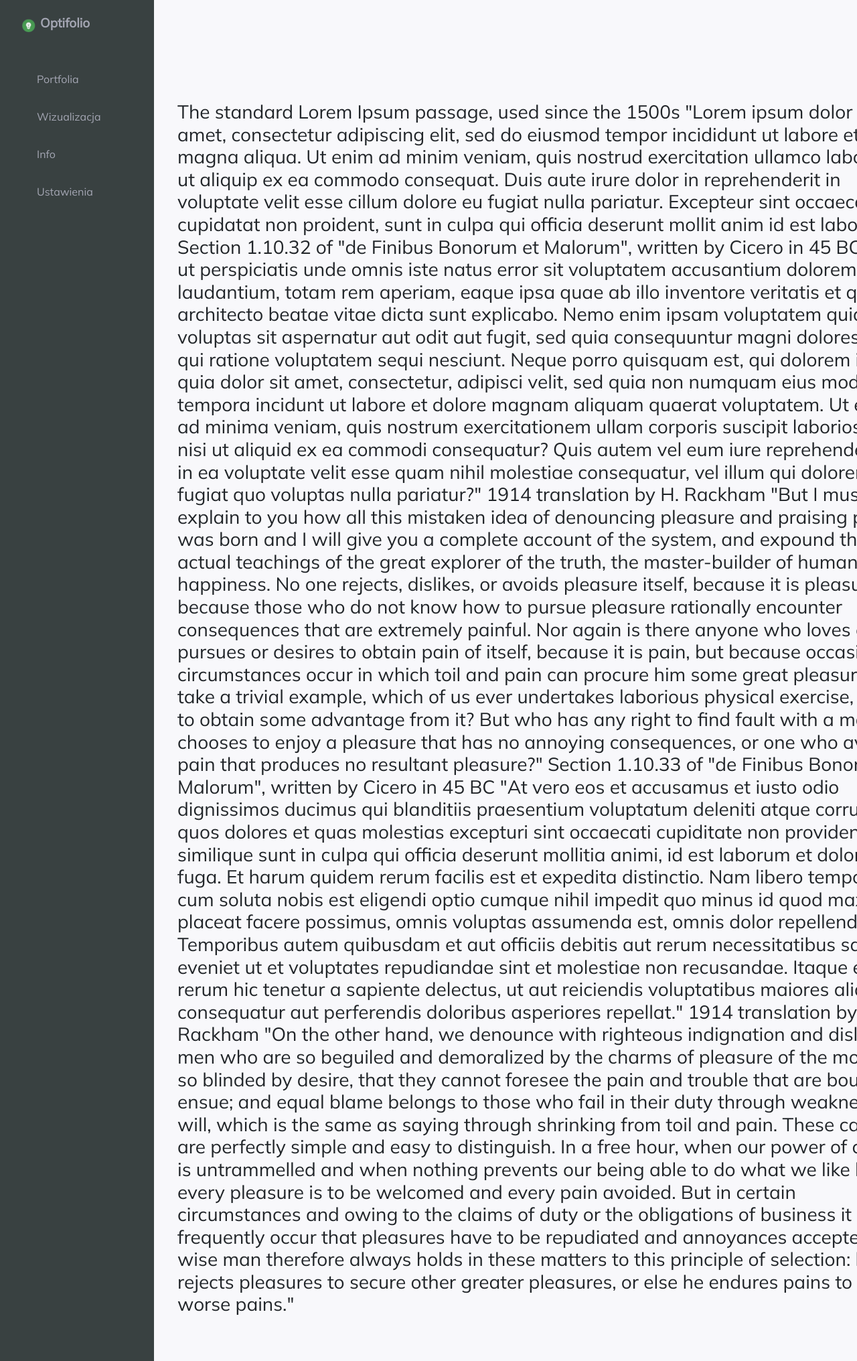
After one commit to MaksymKokocinski/Optifolio-dev, a Django app: page /infopage/ in a window 1280 px wide. The commit adds this page. Shown: the whole page at 67% size. Run offline with Django 3.2, Linux system fonts and the light colour scheme; some libraries are stand-ins or nearby versions.

Commit message:
Created infopage
Created infopage made to inform users about optifolio

```diff
--- /dev/null
+++ b/optifolio/templates/optifolio/infopage.html
@@ -0,0 +1,23 @@
+{% extends 'optifolio/main.html' %}
+
+{% block content %}
+<div class="container" style="margin-top:150px;position:fixed;margin-left:250px;">
+<h3> The standard Lorem Ipsum passage, used since the 1500s
+    "Lorem ipsum dolor sit amet, consectetur adipiscing elit, sed do eiusmod tempor incididunt ut labore et dolore magna aliqua. Ut enim ad minim veniam, quis nostrud exercitation ullamco laboris nisi ut aliquip ex ea commodo consequat. Duis aute irure dolor in reprehenderit in voluptate velit esse cillum dolore eu fugiat nulla pariatur. Excepteur sint occaecat cupidatat non proident, sunt in culpa qui officia deserunt mollit anim id est laborum."
+
+    Section 1.10.32 of "de Finibus Bonorum et Malorum", written by Cicero in 45 BC
+    "Sed ut perspiciatis unde omnis iste natus error sit voluptatem accusantium doloremque laudantium, totam rem aperiam, eaque ipsa quae ab illo inventore veritatis et quasi architecto beatae vitae dicta sunt explicabo. Nemo enim ipsam voluptatem quia voluptas sit aspernatur aut odit aut fugit, sed quia consequuntur magni dolores eos qui ratione voluptatem sequi nesciunt. Neque porro quisquam est, qui dolorem ipsum quia dolor sit amet, consectetur, adipisci velit, sed quia non numquam eius modi tempora incidunt ut labore et dolore magnam aliquam quaerat voluptatem. Ut enim ad minima veniam, quis nostrum exercitationem ullam corporis suscipit laboriosam, nisi ut aliquid ex ea commodi consequatur? Quis autem vel eum iure reprehenderit qui in ea voluptate velit esse quam nihil molestiae consequatur, vel illum qui dolorem eum fugiat quo voluptas nulla pariatur?"
+
+    1914 translation by H. Rackham
+    "But I must explain to you how all this mistaken idea of denouncing pleasure and praising pain was born and I will give you a complete account of the system, and expound the actual teachings of the great explorer of the truth, the master-builder of human happiness. No one rejects, dislikes, or avoids pleasure itself, because it is pleasure, but because those who do not know how to pursue pleasure rationally encounter consequences that are extremely painful. Nor again is there anyone who loves or pursues or desires to obtain pain of itself, because it is pain, but because occasionally circumstances occur in which toil and pain can procure him some great pleasure. To take a trivial example, which of us ever undertakes laborious physical exercise, except to obtain some advantage from it? But who has any right to find fault with a man who chooses to enjoy a pleasure that has no annoying consequences, or one who avoids a pain that produces no resultant pleasure?"
+
+    Section 1.10.33 of "de Finibus Bonorum et Malorum", written by Cicero in 45 BC
+    "At vero eos et accusamus et iusto odio dignissimos ducimus qui blanditiis praesentium voluptatum deleniti atque corrupti quos dolores et quas molestias excepturi sint occaecati cupiditate non provident, similique sunt in culpa qui officia deserunt mollitia animi, id est laborum et dolorum fuga. Et harum quidem rerum facilis est et expedita distinctio. Nam libero tempore, cum soluta nobis est eligendi optio cumque nihil impedit quo minus id quod maxime placeat facere possimus, omnis voluptas assumenda est, omnis dolor repellendus. Temporibus autem quibusdam et aut officiis debitis aut rerum necessitatibus saepe eveniet ut et voluptates repudiandae sint et molestiae non recusandae. Itaque earum rerum hic tenetur a sapiente delectus, ut aut reiciendis voluptatibus maiores alias consequatur aut perferendis doloribus asperiores repellat."
+
+    1914 translation by H. Rackham
+    "On the other hand, we denounce with righteous indignation and dislike men who are so beguiled and demoralized by the charms of pleasure of the moment, so blinded by desire, that they cannot foresee the pain and trouble that are bound to ensue; and equal blame belongs to those who fail in their duty through weakness of will, which is the same as saying through shrinking from toil and pain. These cases are perfectly simple and easy to distinguish. In a free hour, when our power of choice is untrammelled and when nothing prevents our being able to do what we like best, every pleasure is to be welcomed and every pain avoided. But in certain circumstances and owing to the claims of duty or the obligations of business it will frequently occur that pleasures have to be repudiated and annoyances accepted. The wise man therefore always holds in these matters to this principle of selection: he rejects pleasures to secure other greater pleasures, or else he endures pains to avoid worse pains."
+
+    </h3>
+</div>
+
+{% endblock %}
--- a/optifolio/templates/optifolio/navbar.html
+++ b/optifolio/templates/optifolio/navbar.html
@@ -33,8 +33,13 @@
         </li>
 
         <li class="active">
+          <a class="nav-link sideprzycisk d-flex align-items-center" href="{% url 'infopage' %}">Info</a>
+        </li>
+
+        <li class="active">
           <a class="nav-link sideprzycisk d-flex align-items-center" href="{% url 'account' %}">Ustawienia</a>
         </li>
+
 
       </ul>
     </div>
--- a/optifolio/urls.py
+++ b/optifolio/urls.py
@@ -32,4 +32,5 @@ urlpatterns = [
 
     path('summary/', views.summaryPage, name="summary"),
     path('visualisationpage/', views.visualisationPage, name="visualisationpage"),
+    path('infopage/', views.infoPage, name="infopage"),
 ]
--- a/optifolio/views.py
+++ b/optifolio/views.py
@@ -110,6 +110,12 @@ def visualisationPage(request):
 
     return render(request, 'optifolio/visualisationpage.html', {'visdata':visdata})
 
+@unauthenticated_user
+def infoPage(request):
+    context = {}
+
+    return render(request, 'optifolio/infopage.html',context)
+
 
 
 @unauthenticated_user
```
Also changed, not shown: 1 other file.
